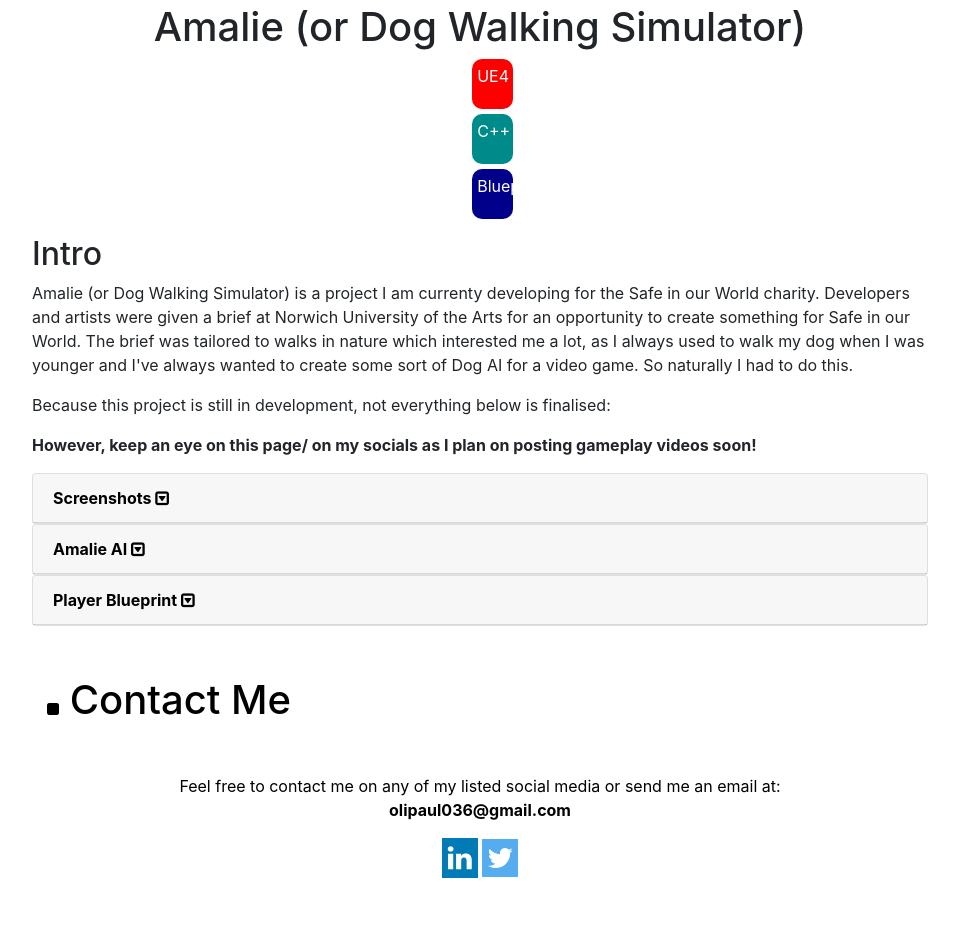
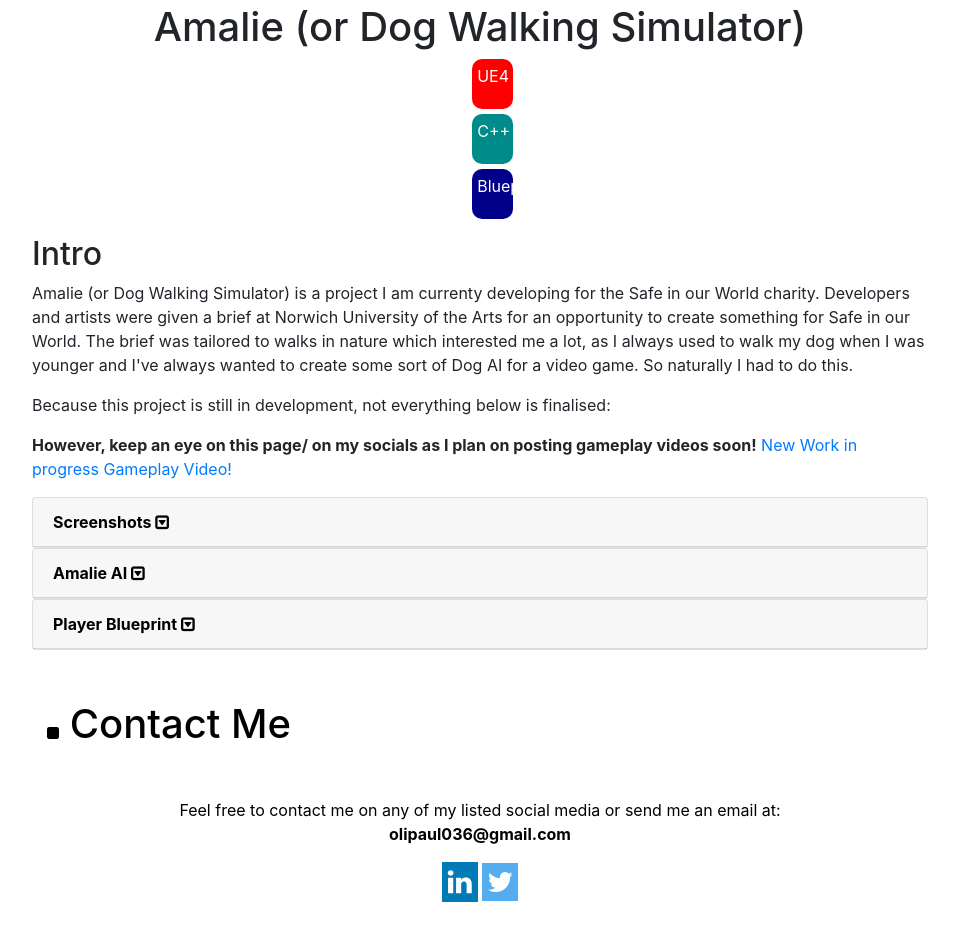
Before and after one commit to OliPaul101/portfoliowebsite, a plain HTML site: page Game-Pages/Amalie-Page.html in a window 1280 px wide. Shown: the part 537-1464 px from the top of the page, without its empty margins (160-1119 px from the left). Before the commit the page ends 1440 px from the top, so only its background shows below. Drawn offline with nearby package versions, Linux system fonts and the light colour scheme.

Commit message:
Update Amalie-Page.html
Added gameplay video

```diff
--- a/Game-Pages/Amalie-Page.html
+++ b/Game-Pages/Amalie-Page.html
@@ -48,6 +48,7 @@
         </p>
         <p>
             <b>However, keep an eye on this page/ on my socials as I plan on posting gameplay videos soon!</b>
+            <a href="https://www.youtube.com/watch?v=cUd2u69ugY8"> New Work in progress Gameplay Video! </a>
         </p>
 
         <!-- Collapsible info -->
```
